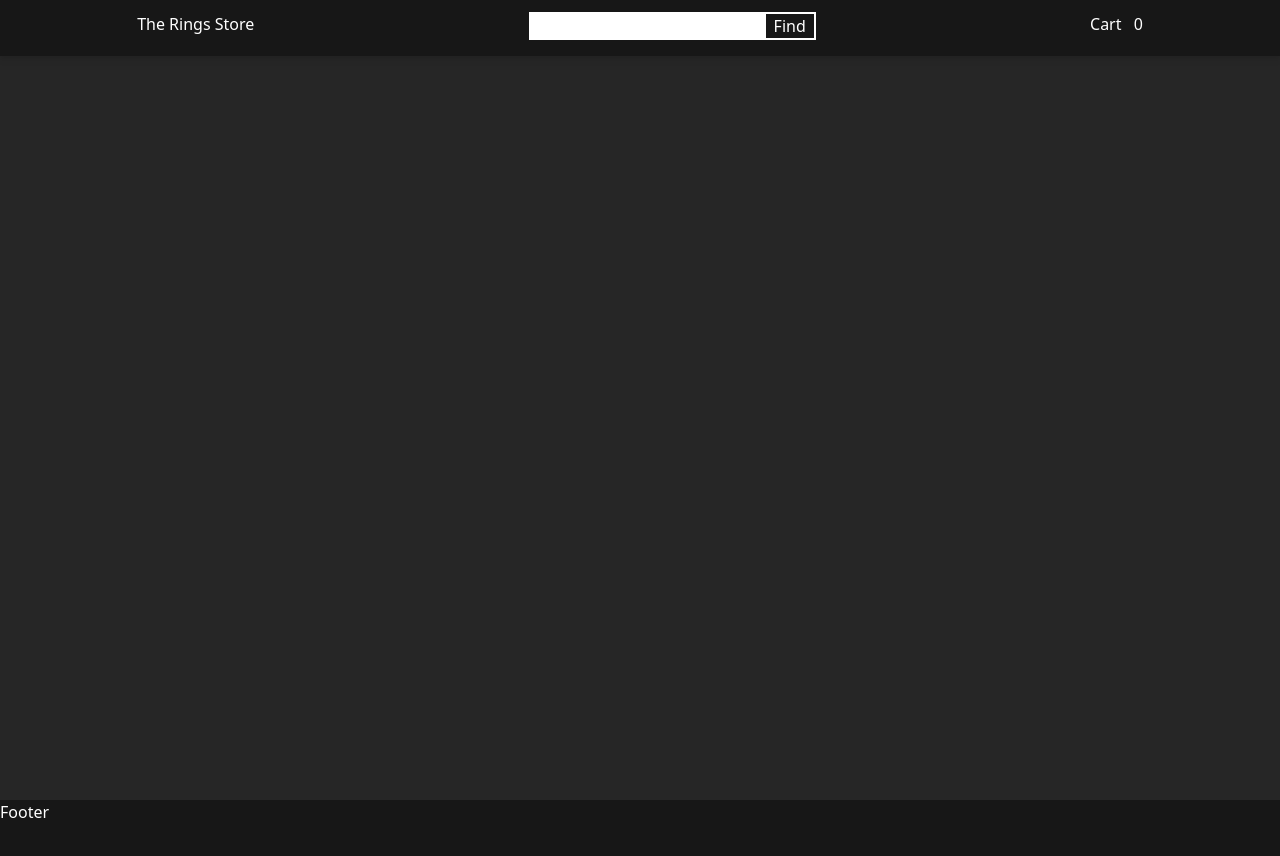
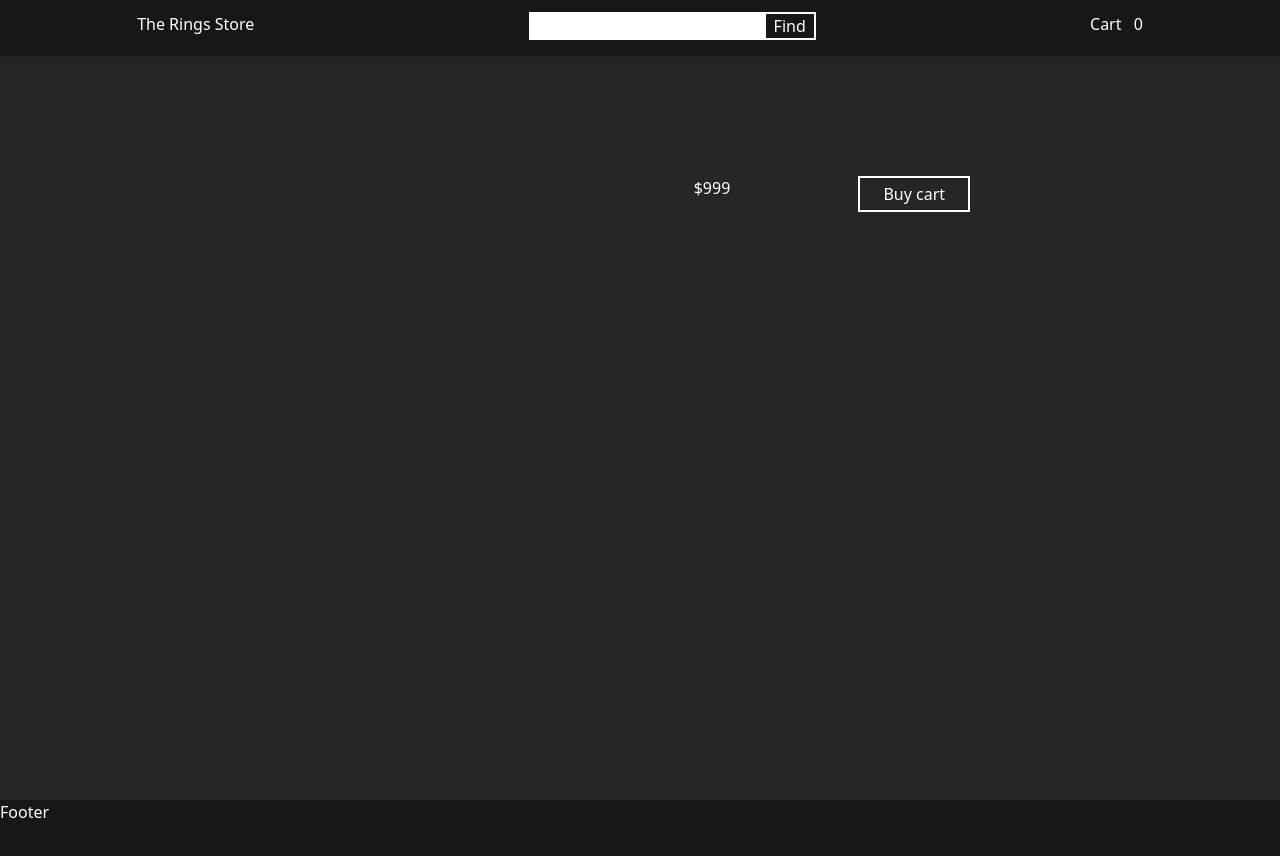
Before and after one commit to Fr33yr/e-commerce, a React (Vite) app: page /cart in a window 1280 px wide. Shown: the top 856 px of the page. Built offline with nearby package versions, Linux system fonts and the light colour scheme.

Commit message:
cart styles

```diff
--- a/src/components/CartItem.tsx
+++ b/src/components/CartItem.tsx
@@ -25,7 +25,7 @@ export function CartItem({ item, amount }: IitemCart) {
     return (
         <>
             <div className="max-w-2xl h-max bg-stone-900
-            grid grid-cols-3 p-6 drop-shadow-lg rounded-sm">
+            grid grid-cols-3 p-6 my-4 drop-shadow-lg rounded-sm">
                 <div className="col-span-2">
                     <h3 className='text-white p-2 pl-0'>{name}</h3>
                     <p className='text-gray-600 pr-2'>
--- a/src/pages/Cart.tsx
+++ b/src/pages/Cart.tsx
@@ -1,31 +1,39 @@
 import { useEffect } from 'react'
 import { useDispatch } from 'react-redux'
-import {useSelector} from 'react-redux'
+import { useSelector } from 'react-redux'
 
-import {CartItem} from '../components/CartItem'
+import { CartItem } from '../components/CartItem'
 import { getLocalStorage } from '../redux/states/cart.state'
 import { RootState } from '../redux/store'
 
 export function Cart() {
-const cartState = useSelector((state: RootState) => state.cart)
-const dispatch = useDispatch()
+    const cartState = useSelector((state: RootState) => state.cart)
+    const dispatch = useDispatch()
 
-    useEffect(()=>{
+    useEffect(() => {
         const items = localStorage.getItem('cart')
         let localCart = items && JSON.parse(items)
-        if(items){
+        if (items) {
             dispatch(getLocalStorage(localCart))
         }
-    },[cartState])
+    }, [cartState])
 
     return (
-        <>
-            <div className='max-w-fit flex flex-col justify-center
-             gap-8 my-0 mx-auto overflow-scroll overflow-x-hidden'>
+        <div className='flex flex-col justify-center'>
+            <div className='max-w-screen my-0 mx-auto px-8
+            overflow-scroll overflow-x-hidden max-h-96'>
                 {
-                   cartState && cartState.map((element, index) => (<CartItem {...element} key={index}/>))
+                    cartState && cartState.map((element, index) => (<CartItem {...element} key={index} />))
                 }
             </div>
-        </>
+            <div className='flex flex-row justify-center mt-12 ml-96'>
+                <h3 className='text-white'>$999</h3>
+                <button className='py-1 px-2 border-2 ml-32
+                    border-white text-white text-center w-28'
+                >
+                    Buy cart
+                </button>
+            </div>
+        </div>
     )
 }
```
